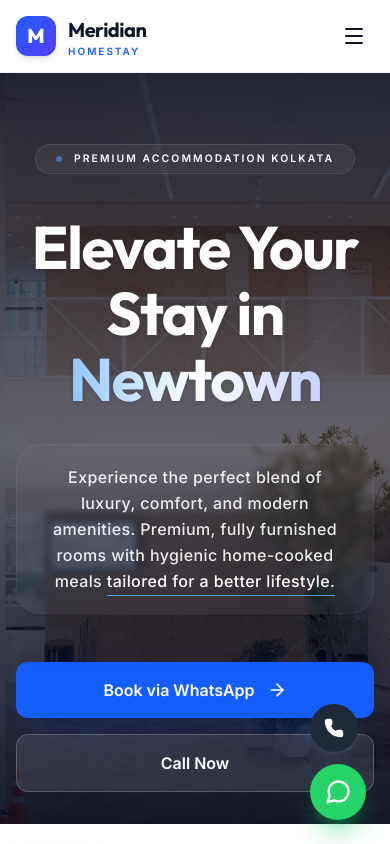
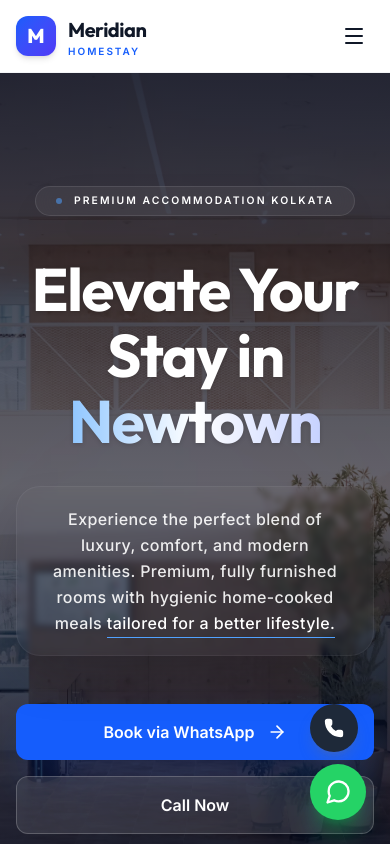
Before and after one commit to meridianhomestaybusiness/Meridian-Homestay-Website, a React (Vite) app: page / in a window 390 px wide. Shown: the top 844 px of the page. Built offline with nearby package versions, Linux system fonts and the light colour scheme.

Commit message:
fix mobail responsive isuue

```diff
--- a/src/pages/Home.jsx
+++ b/src/pages/Home.jsx
@@ -40,7 +40,7 @@
       </Helmet>
 
       {/* Hero Section */}
-      <section className="relative min-h-[90vh] lg:min-h-[85vh] flex items-center justify-center overflow-hidden">
+      <section className="relative min-h-[100vh] lg:min-h-[85vh] flex items-center justify-center overflow-hidden">
         {/* Background Image with animated scale effect */}
         <div className="absolute inset-0 z-0">
           <motion.img
```
